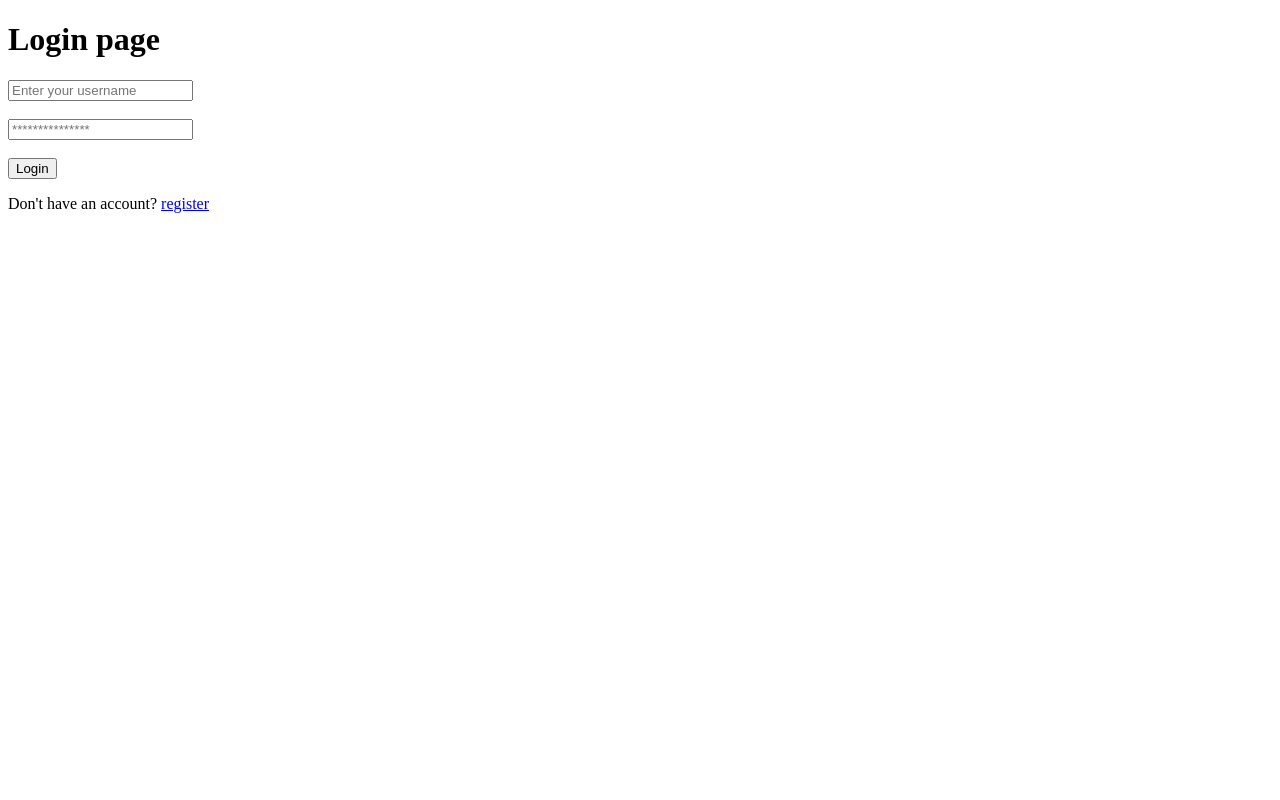
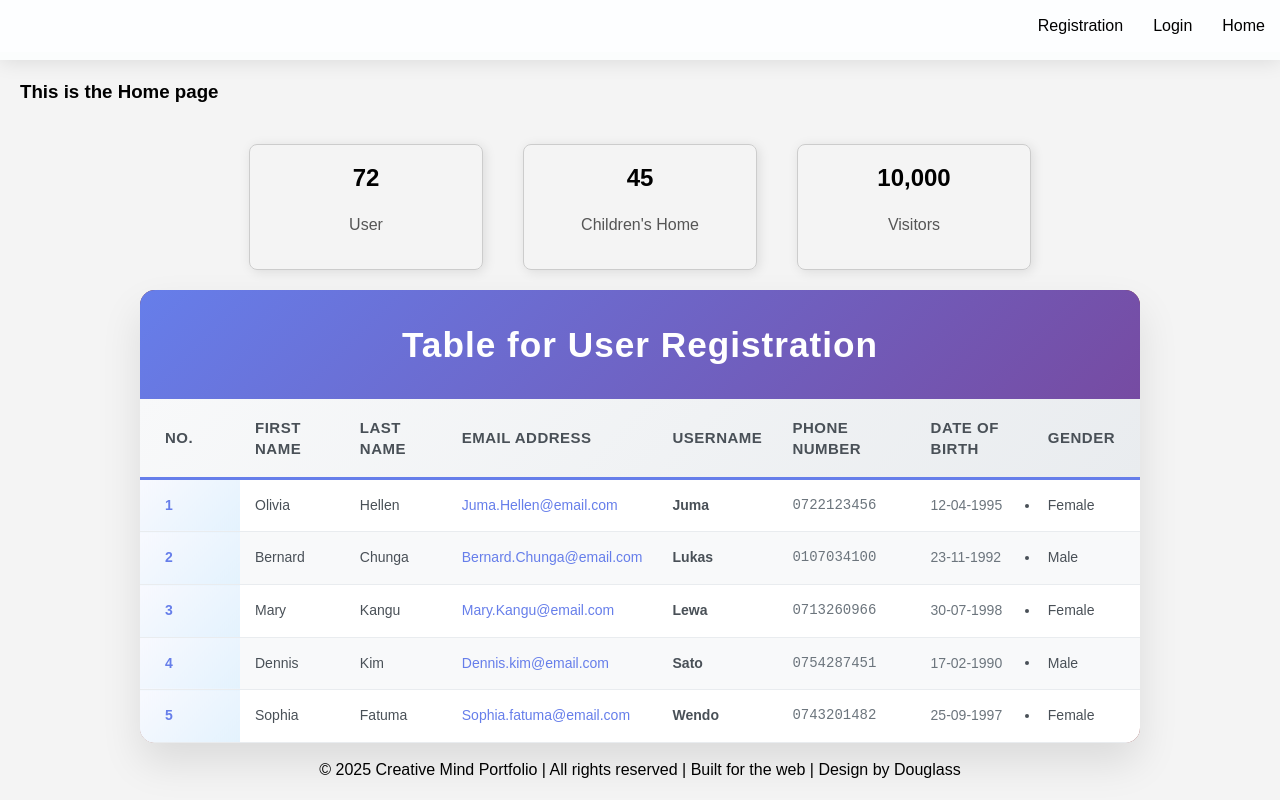
Before and after one commit to Azary-25/charity-minds, a plain HTML site: page CHARITY-MINDS/Login.html in a window 1280 px wide. Drawn offline with Linux system fonts and the light colour scheme.

Commit message:
My first version of Charity-minds project

```diff
--- a/CHARITY-MINDS/Login.html
+++ b/CHARITY-MINDS/Login.html
@@ -4,16 +4,124 @@
     <meta charset="UTF-8">
     <meta name="viewport" content="width=device-width, initial-scale=1.0">
     <title>Login - Charity Minds</title>
+    <link rel="stylesheet" href="styles.css">
+
+
 </head>
 <body>
-    <h1>Login page</h1>
-    <form >
-        <input type="text" placeholder="Enter your username"><br><br>
-        <input type="password" placeholder="***************"><br><br>
-        <button type="submit">Login</button>
+
+    <nav class="navbar">
+
+        <ul>
+            <li> <a href="Login.html">Home</a></li>
+            <li><a href="Loggn.html">Login</a></li>
+            <li><a href="Regg.html">Registration</a></li>
+
+        </ul>
 
 
-    </form>
-    <p>Don't have an  account? <a href="register.html">register</a></p>
+    </nav>
+    <main>
+        <h3>This is the Home page</h3>
+
+    </main>
+
+    <section class="card-section">
+        <div class="card">
+            <h2>72</h2>
+            <p>User</p>
+        </div>
+        <div class="card">
+            <h2 >45</h2>
+            <p>Children's Home</p>
+        </div>
+        <div class="card">
+            <h2>10,000</h2>
+            <p>Visitors</p>
+        </div>
+    </section>
+
+<div class="container">
+        <h1>Table for User Registration</h1>
+
+        <div class="table-wrapper">
+            <table class="registration-table">
+                <thead>
+                    <tr>
+                        <th>NO.</th>
+                        <th>First Name</th>
+                        <th>Last Name</th>
+                        <th>Email Address</th>
+                        <th>Username</th>
+                        <th>Phone Number</th>
+                        <th>Date of Birth</th>
+                        <th>Gender</th>
+                    </tr>
+                </thead>
+                <tbody>
+                    <tr>
+                        <td>1</td>
+                        <td>Olivia</td>
+                        <td>Hellen</td>
+                        <td>Juma.Hellen@email.com</td>
+                        <td>Juma</td>
+                        <td>0722123456</td>
+                        <td>12-04-1995</td>
+                        <td>Female</td>
+                    </tr>
+                    <tr>
+                        <td>2</td>
+                        <td>Bernard</td>
+                        <td>Chunga</td>
+                        <td>Bernard.Chunga@email.com</td>
+                        <td>Lukas</td>
+                        <td>0107034100</td>
+                        <td>23-11-1992</td>
+                        <td>Male</td>
+                    </tr>
+                    <tr>
+                        <td>3</td>
+                        <td>Mary</td>
+                        <td>Kangu</td>
+                        <td>Mary.Kangu@email.com</td>
+                        <td>Lewa</td>
+                        <td>0713260966</td>
+                        <td>30-07-1998</td>
+                        <td>Female</td>
+                    </tr>
+                    <tr>
+                        <td>4</td>
+                        <td>Dennis</td>
+                        <td>Kim</td>
+                        <td>Dennis.kim@email.com</td>
+                        <td>Sato</td>
+                        <td>0754287451</td>
+                        <td>17-02-1990</td>
+                        <td>Male</td>
+                    </tr>
+                    <tr>
+                        <td>5</td>
+                        <td>Sophia</td>
+                        <td>Fatuma</td>
+                        <td>Sophia.fatuma@email.com</td>
+                        <td>Wendo</td>
+                        <td>0743201482</td>
+                        <td>25-09-1997</td>
+                        <td>Female</td>
+                    </tr>
+                </tbody>
+            </table>
+        </div>
+    </div>
+
+
+
+
+
+ <!--<p>Don't have an  account? <a href="register.html">register</a></p>-->
+     <div class="footer-bottom">
+                <p>&copy; 2025 Creative  Mind Portfolio | All rights reserved | Built for the web | Design by Douglass</p>
+
+     </div>
 </body>
 </html>
--- /dev/null
+++ b/CHARITY-MINDS/styles.css
@@ -0,0 +1,382 @@
+body {
+      margin: 0;
+      font-family: Arial, sans-serif;
+      background-color: #f4f4f4;
+    }
+    main{
+      margin-left: 20px;
+      margin-right: 20px;
+    }
+    .nav-logo{
+      display: flex;
+      font-size: 24px;
+      font-style: italic;
+      color: rgb(0, 0, 0);
+      text-decoration: none;
+      float: left;
+
+    }
+    .navbar {
+     background-color: rgb(251, 253, 253);
+     align-items: right;
+     box-shadow: 0 2px 20px rgba(0, 0, 0, 0.1);
+     height: 60px;
+    }
+    .navbar ul{
+        list-style: none;
+        background-color: #fdfeff;
+        padding: 0px;
+        margin: 0px;
+        overflow: hidden;
+
+    }
+    .navbar a{
+      color: rgb(0, 0, 0);
+      text-decoration: none;
+      padding: 15px;
+      display: block;
+      text-align: center;
+
+    }
+    .navbar a:hover{
+      background-color: #6366f1;
+        color: white;
+
+    }
+    .navbar li{
+      float: right;
+    }
+  .card-section {
+            display: flex;
+            justify-content: center;
+            align-items: center;
+
+            gap: 40px;
+            padding: 20px;
+        }
+        .card {
+            border: 1px solid #ccc;
+            border-radius: 8px;
+            padding: 16px;
+            width: 200px;
+            box-shadow: 2px 2px 12px rgba(0,0,0,0.1);
+        }
+        .card h2 {
+            margin-top: 0;
+            text-align: center;
+        }
+        .card p {
+            text-align: center;
+            color: #555;
+
+        }
+.container {
+    max-width: 1000px;
+    margin: 0 auto;
+    background: rgb(129, 45, 45);
+    border-radius: 15px;
+    box-shadow: 0 20px 40px rgba(0, 0, 0, 0.1);
+    overflow: hidden;
+}
+
+h1 {
+    background: linear-gradient(135deg, #667eea 0%, #764ba2 100%);
+    color: white;
+    text-align: center;
+    padding: 30px 20px;
+    font-size: 2.2rem;
+    font-weight: 600;
+    letter-spacing: 1px;
+    margin: 0;
+}
+
+.table-wrapper {
+    overflow-x: auto;
+    padding: 0;
+}
+
+.registration-table {
+    width: 100%;
+    border-collapse: collapse;
+    font-size: 14px;
+    background: white;
+}
+
+.registration-table thead {
+    background: linear-gradient(135deg, #f8f9fa 0%, #e9ecef 100%);
+}
+
+.registration-table th {
+    padding: 18px 15px;
+    text-align: left;
+    font-weight: 600;
+    color: #495057;
+    border-bottom: 3px solid #667eea;
+    font-size: 15px;
+    letter-spacing: 0.5px;
+    text-transform: uppercase;
+    position: relative;
+}
+
+.registration-table th:first-child {
+    padding-left: 25px;
+}
+
+.registration-table th:last-child {
+    padding-right: 25px;
+}
+
+.registration-table tbody tr {
+    transition: all 0.3s ease;
+    border-bottom: 1px solid #e9ecef;
+}
+
+.registration-table tbody tr:hover {
+    background: linear-gradient(135deg, #f8f9ff 0%, #e3f2fd 100%);
+    transform: translateY(-1px);
+    box-shadow: 0 4px 12px rgba(102, 126, 234, 0.15);
+}
+
+.registration-table tbody tr:nth-child(even) {
+    background-color: #f8f9fa;
+}
+
+.registration-table tbody tr:nth-child(even):hover {
+    background: linear-gradient(135deg, #f8f9ff 0%, #e3f2fd 100%);
+}
+
+.registration-table td {
+    padding: 16px 15px;
+    color: #495057;
+    border-bottom: 1px solid #e9ecef;
+    vertical-align: middle;
+}
+
+.registration-table td:first-child {
+    padding-left: 25px;
+    font-weight: 600;
+    color: #667eea;
+    background: linear-gradient(135deg, #f8f9ff 0%, #e3f2fd 100%);
+    width: 60px;
+}
+
+.registration-table td:last-child {
+    padding-right: 25px;
+}
+
+/* Email column styling */
+.registration-table td:nth-child(4) {
+    color: #667eea;
+    font-weight: 500;
+}
+
+/* Username column styling */
+.registration-table td:nth-child(5) {
+    font-weight: 600;
+    color: #495057;
+}
+
+/* Phone number column styling */
+.registration-table td:nth-child(6) {
+    font-family: 'Courier New', monospace;
+    color: #6c757d;
+}
+
+/* Date column styling */
+.registration-table td:nth-child(7) {
+    color: #6c757d;
+    font-weight: 500;
+}
+
+/* Gender column styling */
+.registration-table td:nth-child(8) {
+    text-transform: capitalize;
+    font-weight: 500;
+}
+
+.registration-table td:nth-child(8):contains("Female") {
+    color: #e91e63;
+}
+
+.registration-table td:nth-child(8):contains("Male") {
+    color: #2196f3;
+}
+
+/* Responsive design */
+
+
+/* Animation for table load */
+.registration-table tbody tr {
+    animation: fadeInUp 0.6s ease forwards;
+    opacity: 0;
+    transform: translateY(20px);
+}
+
+.registration-table tbody tr:nth-child(1) { animation-delay: 0.1s; }
+.registration-table tbody tr:nth-child(2) { animation-delay: 0.2s; }
+.registration-table tbody tr:nth-child(3) { animation-delay: 0.3s; }
+.registration-table tbody tr:nth-child(4) { animation-delay: 0.4s; }
+.registration-table tbody tr:nth-child(5) { animation-delay: 0.5s; }
+
+@keyframes fadeInUp {
+    to {
+        opacity: 1;
+        transform: translateY(0);
+    }
+}
+
+/* Gender-specific colors */
+.registration-table tbody tr td:nth-child(8) {
+    position: relative;
+}
+
+.registration-table tbody tr td:nth-child(8):before {
+    content: '';
+    position: absolute;
+    left: -8px;
+    top: 50%;
+    transform: translateY(-50%);
+    width: 4px;
+    height: 4px;
+    border-radius: 50%;
+    background: currentColor;
+}
+
+/* Scrollbar styling for table wrapper */
+.table-wrapper::-webkit-scrollbar {
+    height: 8px;
+}
+
+.table-wrapper::-webkit-scrollbar-track {
+    background: #f1f1f1;
+    border-radius: 4px;
+}
+
+.table-wrapper::-webkit-scrollbar-thumb {
+    background: linear-gradient(135deg, #667eea 0%, #764ba2 100%);
+    border-radius: 4px;
+}
+
+.table-wrapper::-webkit-scrollbar-thumb:hover {
+    background: linear-gradient(135deg, #5a6fd8 0%, #6a4190 100%);
+}
+ .form-section {
+      display: flex;
+      justify-content: center;
+      gap: 40px;
+      padding: 30px;
+    }
+ form {
+      background-color: white;
+      padding: 20px;
+      border-radius: 8px;
+      box-shadow: 0 0 10px rgba(0,0,0,0.1);
+      width: 300px;
+    }
+    form h2 {
+      margin-top: 0;
+    }
+ form input, form select {
+      width: 100%;
+      padding: 10px;
+      margin: 10px 0;
+      border: 1px solid #ccc;
+      border-radius: 4px;
+    }
+
+    form button {
+      width: 100%;
+      padding: 10px;
+      background-color: #1d80e4;
+      color: white;
+      border: none;
+      border-radius: 4px;
+      cursor: pointer;
+    }
+ .form-section {
+      display: flex;
+      justify-content: center;
+      gap: 40px;
+      padding: 30px;
+    }
+
+    form {
+      background-color: white;
+      padding: 20px;
+      border-radius: 8px;
+      box-shadow: 0 0 10px rgba(0,0,0,0.1);
+      width: 300px;
+      margin: 0 auto;
+    }
+
+    form h2 {
+      margin-top: 0;
+    }
+
+    form input, form select {
+      width: 100%;
+      padding: 10px;
+      margin: 10px 0;
+      border: 1px solid #ccc;
+      border-radius: 4px;
+    }
+
+    form button {
+      width: 100%;
+      padding: 10px;
+      background-color: #6975DE;
+      color: white;
+      border: none;
+      border-radius: 4px;
+      cursor: pointer;
+    }
+
+    form button:hover {
+      background-color: #34495e;
+    }
+ .footer-bottom {
+        display: flex;
+        justify-content: center;
+    }
+
+    body {
+        font-size: 12pt;
+        line-height: 1.4;
+    }
+
+@media (max-width: 768px) {
+    .hamburger {
+        display: flex;
+    }
+
+    .nav {
+        position: fixed;
+        left: -100%;
+        top: 70px;
+        flex-direction: column;
+        background-color: white;
+        width: 100%;
+        text-align: center;
+        transition: 0.3s;
+        box-shadow: 0 10px 27px rgba(0, 0, 0, 0.05);
+        padding: 2rem 0;
+    }
+
+    .nav-menu.active {
+        left: 0;
+    }
+
+    .nav-menu li {
+        margin: 1rem 0;
+    }
+ .card-section {
+        grid-template-columns: 1fr;
+    }
+ .container {
+        grid-template-columns: 1fr;
+    }
+ .footer-content {
+        grid-template-columns: 1fr;
+        text-align: center;
+    }
+}
```
Also changed, not shown: CHARITY-MINDS/Loggn.html (added, +39 -0 lines), CHARITY-MINDS/Regg.html (added, +60 -0 lines), CHARITY-MINDS/CHARITY-MINDS/Images/charity.png (added), CHARITY-MINDS/Images/charity.png (added), CHARITY-MINDS/Images/preview-removebg-preview (1).png (added).
